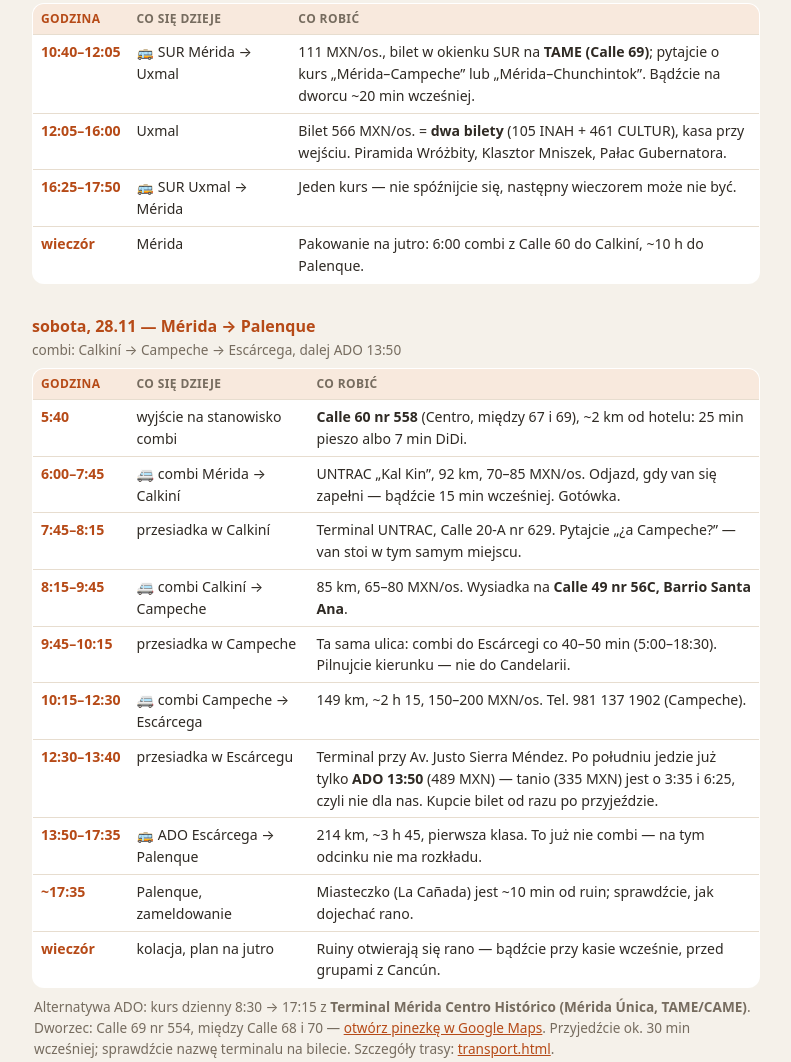
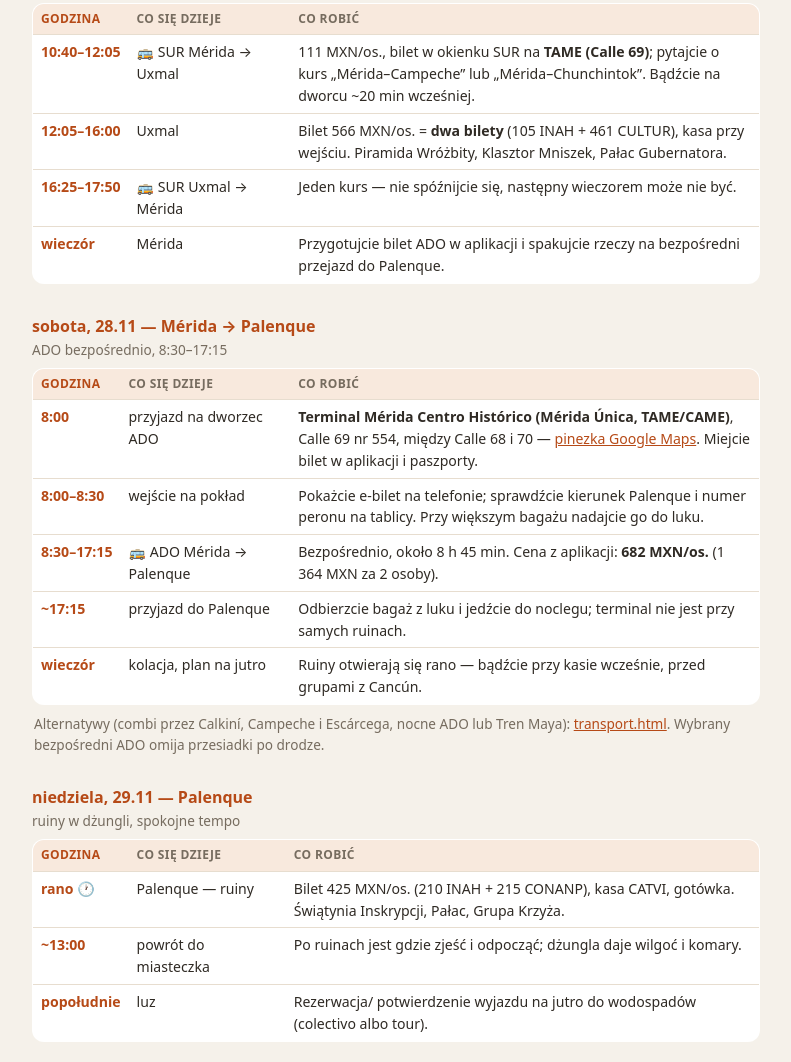
Before and after one commit to milew-ai/organizator, a plain HTML site: page Jukatan/czasowka.html in a window 1280 px wide. Shown: the part 4140-5202 px from the top of the page, without its empty margins (244-1035 px from the left). Drawn offline with Linux system fonts and the light colour scheme.

Commit message:
Record direct ADO trip to Palenque

```diff
--- a/Jukatan/czasowka.html
+++ b/Jukatan/czasowka.html
@@ -131,27 +131,22 @@
         <tr><td>10:40–12:05</td><td>🚌 SUR Mérida → Uxmal</td><td>111 MXN/os., bilet w okienku SUR na <strong>TAME (Calle 69)</strong>; pytajcie o kurs „Mérida–Campeche” lub „Mérida–Chunchintok”. Bądźcie na dworcu ~20 min wcześniej.</td></tr>
         <tr><td>12:05–16:00</td><td>Uxmal</td><td>Bilet 566 MXN/os. = <strong>dwa bilety</strong> (105 INAH + 461 CULTUR), kasa przy wejściu. Piramida Wróżbity, Klasztor Mniszek, Pałac Gubernatora.</td></tr>
         <tr><td>16:25–17:50</td><td>🚌 SUR Uxmal → Mérida</td><td>Jeden kurs — nie spóźnijcie się, następny wieczorem może nie być.</td></tr>
-        <tr><td>wieczór</td><td>Mérida</td><td>Pakowanie na jutro: 6:00 combi z Calle 60 do Calkiní, ~10 h do Palenque.</td></tr>
+        <tr><td>wieczór</td><td>Mérida</td><td>Przygotujcie bilet ADO w aplikacji i spakujcie rzeczy na bezpośredni przejazd do Palenque.</td></tr>
       </tbody>
     </table>
 
-    <div class="day">sobota, 28.11 — Mérida → Palenque<span>combi: Calkiní → Campeche → Escárcega, dalej ADO 13:50</span></div>
+    <div class="day">sobota, 28.11 — Mérida → Palenque<span>ADO bezpośrednio, 8:30–17:15</span></div>
     <table class="mini tl">
       <thead><tr><th>Godzina</th><th>Co się dzieje</th><th>Co robić</th></tr></thead>
       <tbody>
-        <tr><td>5:40</td><td>wyjście na stanowisko combi</td><td><strong>Calle 60 nr 558</strong> (Centro, między 67 i 69), ~2 km od hotelu: 25 min pieszo albo 7 min DiDi.</td></tr>
-        <tr><td>6:00–7:45</td><td>🚐 combi Mérida → Calkiní</td><td>UNTRAC „Kal Kin”, 92 km, 70–85 MXN/os. Odjazd, gdy van się zapełni — bądźcie 15 min wcześniej. Gotówka.</td></tr>
-        <tr><td>7:45–8:15</td><td>przesiadka w Calkiní</td><td>Terminal UNTRAC, Calle 20-A nr 629. Pytajcie „¿a Campeche?” — van stoi w tym samym miejscu.</td></tr>
-        <tr><td>8:15–9:45</td><td>🚐 combi Calkiní → Campeche</td><td>85 km, 65–80 MXN/os. Wysiadka na <strong>Calle 49 nr 56C, Barrio Santa Ana</strong>.</td></tr>
-        <tr><td>9:45–10:15</td><td>przesiadka w Campeche</td><td>Ta sama ulica: combi do Escárcegi co 40–50 min (5:00–18:30). Pilnujcie kierunku — nie do Candelarii.</td></tr>
-        <tr><td>10:15–12:30</td><td>🚐 combi Campeche → Escárcega</td><td>149 km, ~2 h 15, 150–200 MXN/os. Tel. 981 137 1902 (Campeche).</td></tr>
-        <tr><td>12:30–13:40</td><td>przesiadka w Escárcegu</td><td>Terminal przy Av. Justo Sierra Méndez. Po południu jedzie już tylko <strong>ADO 13:50</strong> (489 MXN) — tanio (335 MXN) jest o 3:35 i 6:25, czyli nie dla nas. Kupcie bilet od razu po przyjeździe.</td></tr>
-        <tr><td>13:50–17:35</td><td>🚌 ADO Escárcega → Palenque</td><td>214 km, ~3 h 45, pierwsza klasa. To już nie combi — na tym odcinku nie ma rozkładu.</td></tr>
-        <tr><td>~17:35</td><td>Palenque, zameldowanie</td><td>Miasteczko (La Cañada) jest ~10 min od ruin; sprawdźcie, jak dojechać rano.</td></tr>
+        <tr><td>8:00</td><td>przyjazd na dworzec ADO</td><td><strong>Terminal Mérida Centro Histórico (Mérida Única, TAME/CAME)</strong>, Calle 69 nr 554, między Calle 68 i 70 — <a href="https://www.google.com/maps/search/?api=1&amp;query=20.96253,-89.63030" target="_blank" rel="noopener">pinezka Google Maps</a>. Miejcie bilet w aplikacji i paszporty.</td></tr>
+        <tr><td>8:00–8:30</td><td>wejście na pokład</td><td>Pokażcie e-bilet na telefonie; sprawdźcie kierunek Palenque i numer peronu na tablicy. Przy większym bagażu nadajcie go do luku.</td></tr>
+        <tr><td>8:30–17:15</td><td>🚌 ADO Mérida → Palenque</td><td>Bezpośrednio, około 8 h 45 min. Cena z aplikacji: <strong>682 MXN/os.</strong> (1 364 MXN za 2 osoby).</td></tr>
+        <tr><td>~17:15</td><td>przyjazd do Palenque</td><td>Odbierzcie bagaż z luku i jedźcie do noclegu; terminal nie jest przy samych ruinach.</td></tr>
         <tr><td>wieczór</td><td>kolacja, plan na jutro</td><td>Ruiny otwierają się rano — bądźcie przy kasie wcześnie, przed grupami z Cancún.</td></tr>
       </tbody>
     </table>
-    <p class="caption">Alternatywa ADO: kurs dzienny 8:30 → 17:15 z <strong>Terminal Mérida Centro Histórico (Mérida Única, TAME/CAME)</strong>. Dworzec: Calle 69 nr 554, między Calle 68 i 70 — <a href="https://www.google.com/maps/search/?api=1&amp;query=20.96253,-89.63030" target="_blank" rel="noopener">otwórz pinezkę w Google Maps</a>. Przyjedźcie ok. 30 min wcześniej; sprawdźcie nazwę terminalu na bilecie. Szczegóły trasy: <a href="transport.html#merida-palenque">transport.html</a>.</p>
+    <p class="caption">Alternatywy (combi przez Calkiní, Campeche i Escárcega, nocne ADO lub Tren Maya): <a href="transport.html#merida-palenque">transport.html</a>. Wybrany bezpośredni ADO omija przesiadki po drodze.</p>
 
     <div class="day">niedziela, 29.11 — Palenque<span>ruiny w dżungli, spokojne tempo</span></div>
     <table class="mini tl">
```
